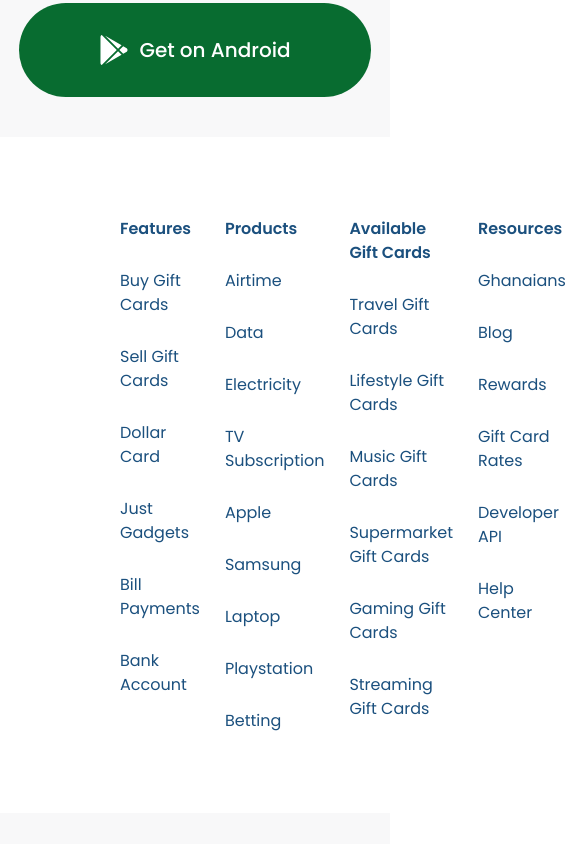
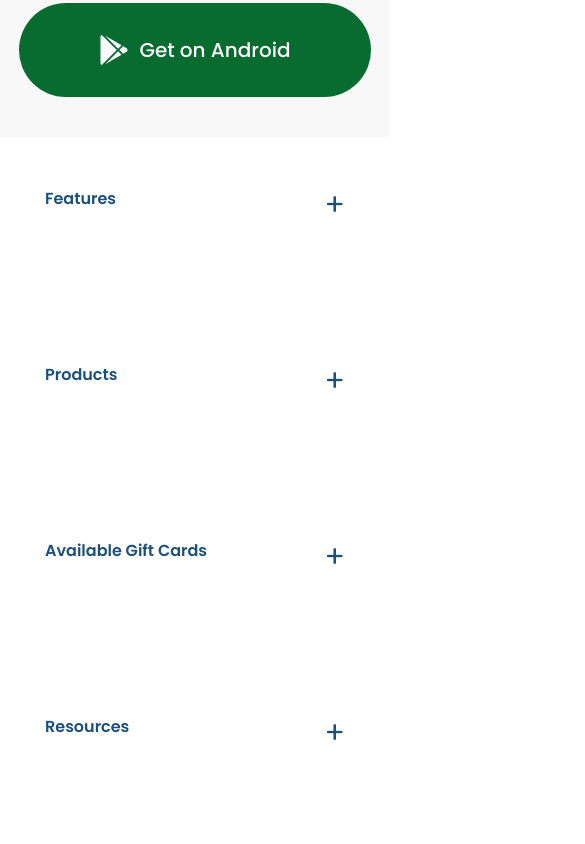
Before and after one commit to GIDEON-BABALOLA/cardtonic-clone, a React (Vite) app: page / in a window 390 px wide. Shown: the part 6540-7384 px from the top of the page, 585 px wide, since content can reach past the window. Built offline with nearby package versions, Linux system fonts and the light colour scheme.

Commit message:
lets keep going

```diff
--- a/src/components/Footer.jsx
+++ b/src/components/Footer.jsx
@@ -1,9 +1,77 @@
 import React from 'react'
-
+import { useState } from 'react'
 const Footer = () => {
+  const [accordionOpen, setAccordionOpen] = useState(false)
+  const footerData = [
+    {
+      title : "Features",
+      content : [
+        "Buy Gift Cards",
+        "Sell Gift Cards",
+        "Dollar Card",
+        "Just Gadgets",
+        "Bill Payments"
+      ]
+    },
+    {
+      title : "Products",
+      content : [
+        "Airtime",
+        "Data",
+        "Electricity",
+        "TV Subscription",
+        "Apple"
+      ]
+    },
+    {
+      title : "Available Gift Cards",
+      content :  [
+        "Travel Gift Cards",
+        "Lifestyle Gift Cards",
+        "Music Gift Cards",
+        "Supermarket Gift Cards",
+        "Gaming Gift Cards"
+      ]
+    },
+    {
+      title : "Resources",
+      content : [
+        "Ghanaians",
+        "Blog",
+        "Rewards",
+        "Gift Card Rates",
+        "Developer API"
+      ]
+    },
+    {
+      title : "Company",
+      content : [
+        "Partners",
+        "#CTGivesBack",
+        "Upskill",
+        "Privacy Policy",
+        "Terms of Use"
+      ]
+    },
+    {
+      title : "Connect",
+      content :  [
+        "Get In Touch",
+        "support@cardtonic.com",
+        "+234 (0) 1 343 0626",
+        "+234 (0) 706 050 2770"
+      ]
+    }
+  ]
+  const toggleAccordion = (index) => {
+    setAccordionOpen((prev) => ({
+      ...prev,
+      [index]: !prev[index],
+    }));
+  };
   return (
     <>
-    <section className='flex flex-row  w-full px-30 items-start gap-[25px] py-20'>
+    <section className=' hidden lg:flex flex-row  w-full px-30 items-start gap-[25px] py-20'>
 <div className='flex flex-col justify-between gap-7 w-full'>
 <span className='text-[#1B507E] font-semibold'>Features</span>
 <span className="text-[16px] text-[#1B507E]">Buy Gift Cards</span>
@@ -59,6 +127,34 @@
 <span className="text-[16px] text-[#1B507E]">+234 (0) 706 050 2770</span>
 </div>
     </section>
+
+    <section className='lg:hidden flex flex-col w-full
+ justify-between items-center bg-white'>
+      {
+        footerData.map((content, index) => (
+          <div key={index} className='justify-between items-center  min-w-[300px] py-[50px]'>
+          <button
+         onClick={() => toggleAccordion(index)}
+          className='flex justify-between w-full'>
+            <span className='text-[#1B507E] font-semibold'>{content.title}</span>
+            { accordionOpen[index] ? <span className='text-3xl text-[#1B507E]'>-</span>
+            : <span className='text-3xl text-[#1B507E]'>+</span> }
+          </button>
+          <div className={`grid overflow-hidden transition-all duration-200
+            ease-in-out text-slate-600 text-sm
+            ${accordionOpen[index] ? "grid-rows-[1fr] opacity-100" : "grid-rows-[0fr] opacity-0"}`}>
+            <div className='overflow-hidden flex flex-col justify-between gap-[30px] mt-10'>
+              {content.content.map((item, index) => (
+                <span className="text-[#1B507E]" key={index}>{item}</span>
+              ))}
+            </div>
+          </div>
+
+     </div>
+        ))
+      }
+
+    </section>
     <section className='flex  flex-col lg:flex-row w-full px-30 text-[#1B507E]  items-center bg-[#F8F8F9] py-[50px]  gap-[10px]'>
       <div className='w-full text-center'>
 &copy; Cardtonic {new Date().getFullYear()}
```
